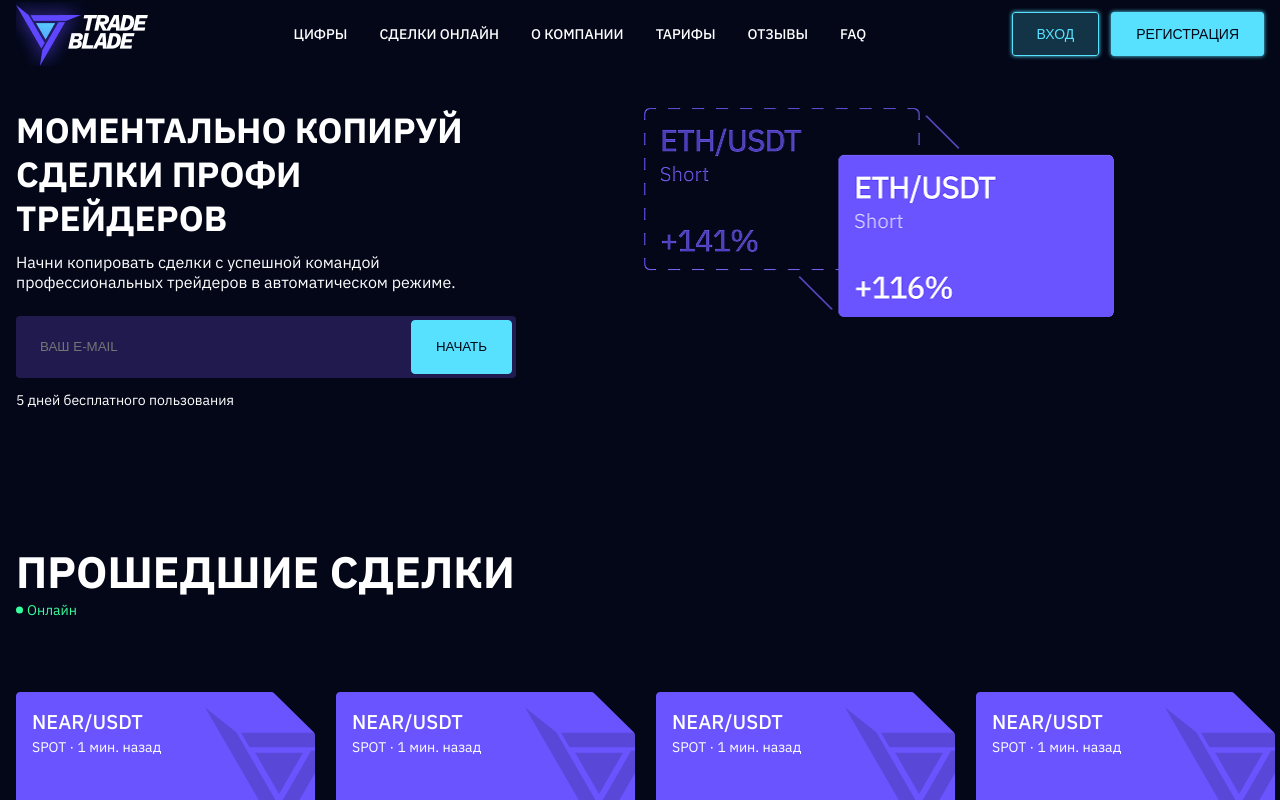
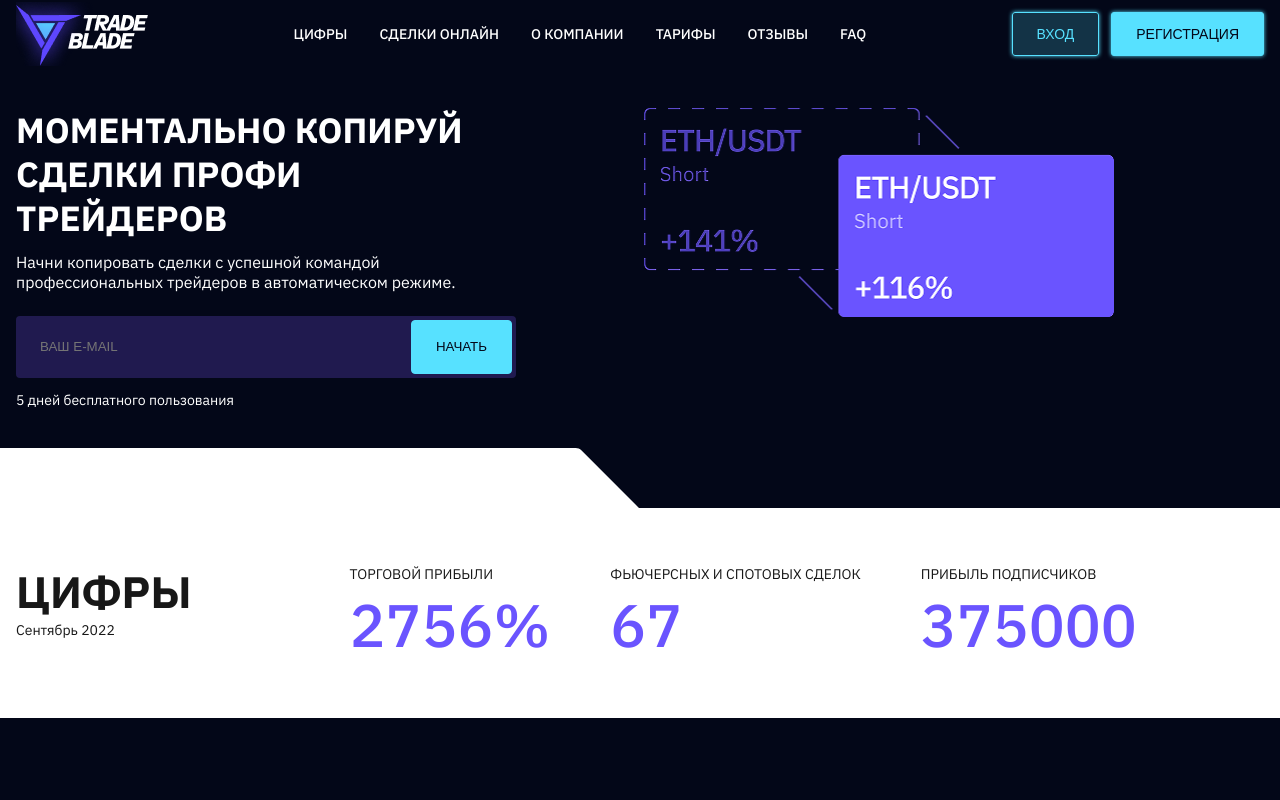
Before and after one commit to gottfried-github/tm-leads-test, a Next.js app: page / in a window 1280 px wide. Shown: the top 800 px of the page. Built offline with nearby package versions, Linux system fonts and the light colour scheme.

Commit message:
implement numbers section

```diff
--- /dev/null
+++ b/src/app/components/NumbersSection/NumbersSection.jsx
@@ -0,0 +1,39 @@
+import styles from './NumbersSection.module.css'
+
+const NumbersSection = () => {
+  return (
+    <section className={styles.container}>
+      <div className={styles.sectionFigureContainer}>
+        <img
+          src="/section-figure-desktop.svg"
+          alt="section figure"
+          className={styles.sectionFigure}
+        />
+      </div>
+      <div className={styles.section}>
+        <div className={styles.contentContainer}>
+          <div className={styles.titleContainer}>
+            <h2 className={styles.title}>Цифры</h2>
+            <p className={styles.subtitle}>Cентябрь 2022</p>
+          </div>
+          <div className={styles.numbersContainer}>
+            <div className={styles.numbersCell}>
+              <h3 className={styles.cellTitle}>Торговой прибыли</h3>
+              <p className={styles.cellText}>2756%</p>
+            </div>
+            <div className={styles.numbersCell}>
+              <h3 className={styles.cellTitle}>фьючерсных и спотовых сделок</h3>
+              <p className={styles.cellText}>67</p>
+            </div>
+            <div className={styles.numbersCell}>
+              <h3 className={styles.cellTitle}>прибыль подписчиков</h3>
+              <p className={styles.cellText}>375000</p>
+            </div>
+          </div>
+        </div>
+      </div>
+    </section>
+  )
+}
+
+export default NumbersSection
--- /dev/null
+++ b/src/app/components/NumbersSection/NumbersSection.module.css
@@ -0,0 +1,94 @@
+.sectionFigureContainer {
+  display: flex;
+  position: relative;
+  left: -300px;
+  top: 30px;
+  margin-top: -30px;
+
+  @media (min-width: 890px) {
+    top: 0;
+    left: 0;
+    margin-top: 0;
+  }
+}
+
+.section {
+  padding-top: 24px;
+  padding-bottom: 48px;
+
+  background-color: var(--white);
+
+  @media (min-width: 1145px) {
+    padding-top: 56px;
+    padding-bottom: 60px;
+  }
+}
+
+.contentContainer {
+  display: flex;
+  flex-direction: column;
+  row-gap: 40px;
+  margin: 0 16px;
+
+  @media (min-width: 1145px) {
+    flex-direction: row;
+    column-gap: 158px;
+  }
+
+  @media (min-width: 1312px) {
+    margin: 0 auto;
+    max-width: 1280px;
+  }
+}
+
+.title {
+  font-size: 28px;
+  list-style: 36px;
+  font-weight: 700;
+  letter-spacing: -4%;
+  text-transform: uppercase;
+
+  @media (min-width: 1145px) {
+    font-size: 44px;
+    line-height: 56px;
+  }
+}
+
+.subtitle {
+  font-size: 14px;
+  line-height: 20px;
+  letter-spacing: -4%;
+}
+
+.numbersContainer {
+  display: flex;
+  flex-wrap: wrap;
+  column-gap: 60px;
+  row-gap: 32px;
+
+  @media (min-width: 860px) {
+    justify-content: space-between;
+  }
+}
+
+.numbersCell {
+  display: flex;
+  flex-direction: column;
+
+  row-gap: 8px;
+}
+
+.cellTitle {
+  font-size: 14px;
+  line-height: 20px;
+  font-weight: 400;
+  text-transform: uppercase;
+}
+
+.cellText {
+  font-size: 60px;
+  line-height: 66px;
+  font-weight: 500;
+  letter-spacing: -2%;
+  color: var(--purple-0);
+}
--- a/src/app/page.jsx
+++ b/src/app/page.jsx
@@ -4,6 +4,7 @@ import { useState } from 'react'
 import Header from './components/Header/Header'
 import MobileMenu from './components/MobileMenu/MobileMenu'
 import HeroSection from './components/HeroSection/HeroSection'
+import NumbersSection from './components/NumbersSection/NumbersSection'
 import CompleteDealsSection from './components/CompleteDealsSection/CompleteDealsSection'
 import AboutSection from './components/AboutSection/AboutSection'
 import FaqSection from './components/FaqSection/FaqSection'
@@ -27,6 +28,7 @@ export default function Home() {
       <Header onMenuClick={handleMenuClick} />
       <main>
         <HeroSection />
+        <NumbersSection />
         <CompleteDealsSection />
         <AboutSection />
         <TarifsSection />
```
